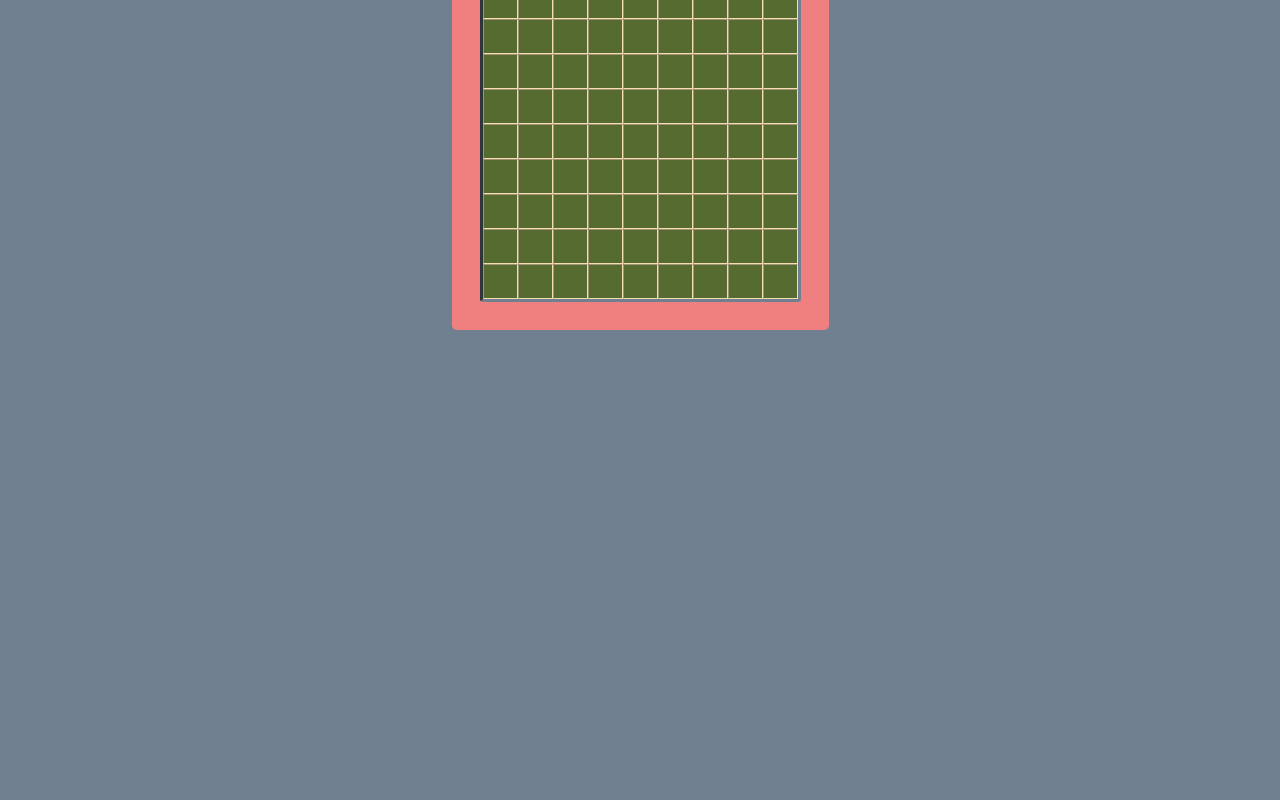
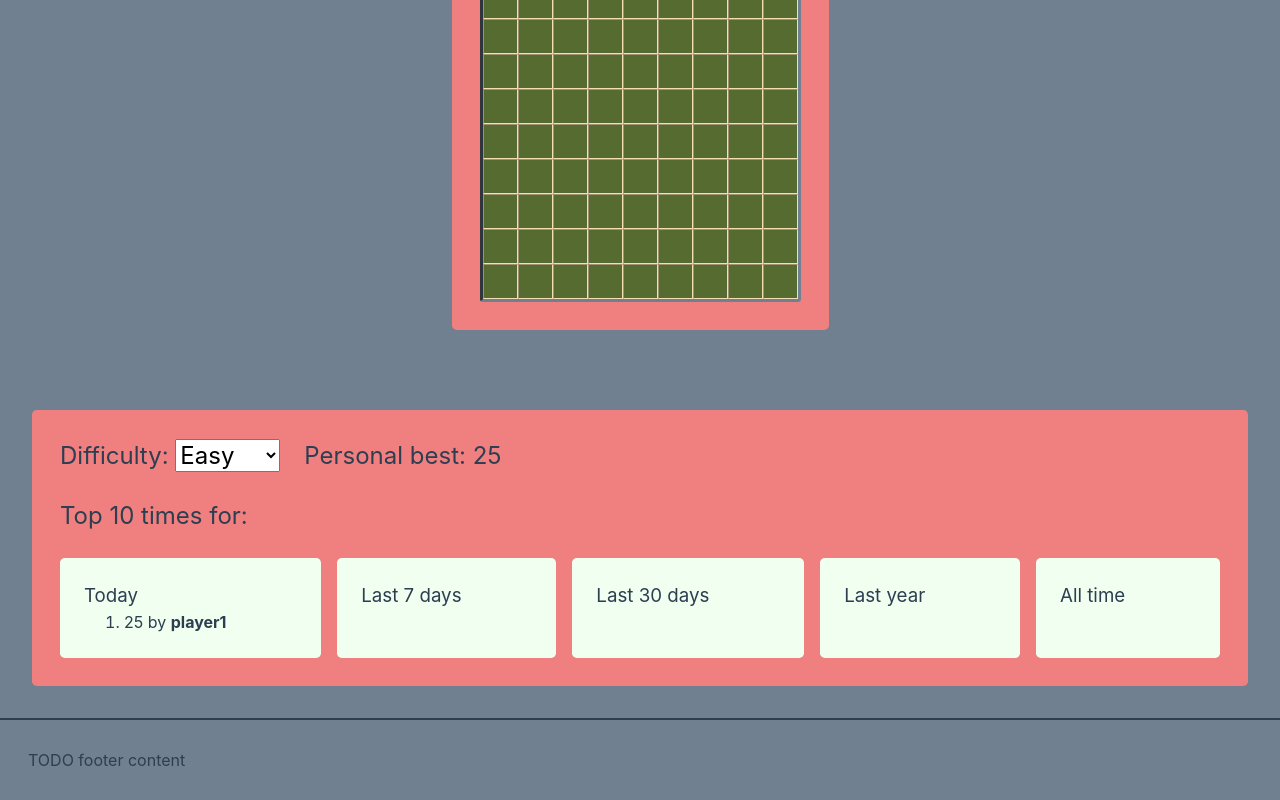
Before and after one commit to jkrajcir/starsweeper, a Vue app: page / in a window 1280 px wide. Shown: the part 409-1209 px from the top of the page. Before the commit the page ends 800 px from the top, so only its background shows below. Built offline with nearby package versions, Linux system fonts and the light colour scheme.

Commit message:
added beginnings of scoreboard UI

```diff
--- a/src/App.vue
+++ b/src/App.vue
@@ -3,6 +3,7 @@ import GameBoard from '@/components/GameBoard.vue'
 import GameBoardHeader from '@/components/GameBoardHeader.vue'
 import VueDialog from '@/components/VueDialog.vue'
 import { useGameStore } from '@/modules/GameStore.mjs'
+import Scoreboard from '@/components/Scoreboard.vue'
 </script>
 
 <script setup lang="ts">
@@ -29,13 +30,16 @@ gameStore.setupGame()
     <div class="game">
       <GameBoardHeader />
       <GameBoard />
+      <VueDialog
+        @setDialogRef="(element) => (gameStore.gameOverDialog = element)"
+        @closeDialog="gameStore.gameOverDialog?.close()"
+        >{{ gameStore.gameWon ? 'You won the game!' : 'You lost the game!' }}</VueDialog
+      >
     </div>
-    <VueDialog
-      @setDialogRef="(element) => (gameStore.gameOverDialog = element)"
-      @closeDialog="gameStore.gameOverDialog?.close()"
-      >{{ gameStore.gameWon ? 'You won the game!' : 'You lost the game!' }}</VueDialog
-    >
+    <Scoreboard />
   </main>
+
+  <footer>TODO footer content</footer>
 </template>
 
 <style>
@@ -49,6 +53,16 @@ header {
 
 main {
   flex-grow: 1;
+  display: flex;
+  flex-direction: column;
+  row-gap: 5rem;
+  margin-bottom: 2rem;
+}
+
+footer {
+  border-top-width: 2px;
+  border-top-style: solid;
+  padding: 1.75rem;
 }
 
 .title {
@@ -64,6 +78,18 @@ main {
   fill: gold;
 }
 
+.visually-hidden {
+  position: absolute !important;
+  width: 1px !important;
+  height: 1px !important;
+  padding: 0 !important;
+  margin: -1px !important;
+  overflow: hidden !important;
+  clip: rect(0, 0, 0, 0) !important;
+  white-space: nowrap !important;
+  border: 0 !important;
+}
+
 .game {
   display: flex;
   flex-direction: column;
@@ -73,7 +99,6 @@ main {
   max-width: fit-content;
   margin-left: auto;
   margin-right: auto;
-  margin-bottom: 2rem;
   padding: 1.75rem;
   border-radius: 0.3rem;
 }
--- /dev/null
+++ b/src/components/Scoreboard.vue
@@ -0,0 +1,90 @@
+<script import lang="ts">
+import { useGameStore } from '@/modules/GameStore.mjs'
+</script>
+
+<script setup lang="ts">
+const gameStore = useGameStore()
+</script>
+
+<template>
+  <div class="scoreboard">
+    <h1 class="visually-hidden">Scoreboard</h1>
+    <div class="scoreboard-header difficulty-pb">
+      <label>
+        Difficulty:
+        <select v-model="gameStore.selectedDifficulty">
+          <option value="0">Easy</option>
+          <option value="1">Normal</option>
+          <option value="2">Hard</option>
+        </select>
+      </label>
+      <span>Personal best: 25</span>
+    </div>
+    <h2 class="scoreboard-header">Top 10 times for:</h2>
+    <div class="top-times">
+      <div class="top-times-card">
+        <h3>Today</h3>
+        <ol>
+          <li>25 by <span class="player-name">player1</span></li>
+        </ol>
+      </div>
+      <div class="top-times-card">
+        <h3>Last 7 days</h3>
+        <ol></ol>
+      </div>
+      <div class="top-times-card">
+        <h3>Last 30 days</h3>
+        <ol></ol>
+      </div>
+      <div class="top-times-card">
+        <h3>Last year</h3>
+        <ol></ol>
+      </div>
+      <div class="top-times-card">
+        <h3>All time</h3>
+        <ol></ol>
+      </div>
+    </div>
+  </div>
+</template>
+
+<style lang="scss">
+.scoreboard {
+  background-color: lightcoral;
+  margin: 0 2rem;
+  padding: 1.75rem;
+  border-radius: 0.3rem;
+  display: flex;
+  row-gap: 1.5rem;
+  flex-direction: column;
+}
+
+.scoreboard-header {
+  font-size: 1.5rem;
+  width: fit-content;
+}
+
+.difficulty-pb {
+  display: flex;
+  column-gap: 1.5rem;
+}
+
+.top-times {
+  display: flex;
+  flex-wrap: wrap;
+  justify-content: space-between;
+  gap: 1rem;
+}
+
+.top-times-card {
+  padding: 1.5rem;
+  background-color: honeydew;
+  border-radius: 0.3rem;
+  flex-grow: 1;
+  flex-shrink: 0;
+}
+
+.player-name {
+  font-weight: bold;
+}
+</style>
```
Also changed, not shown: src/modules/GameStore.mts.
